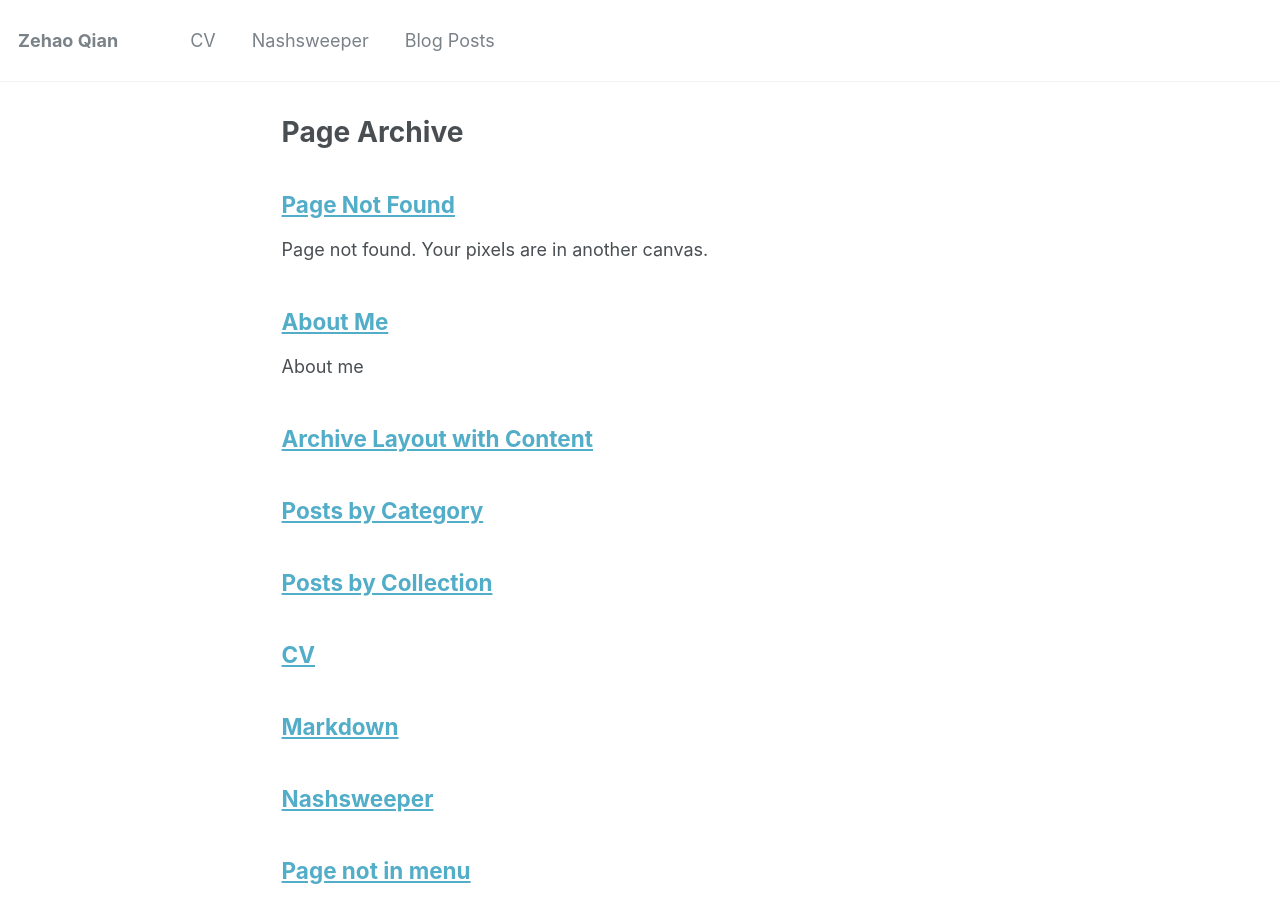
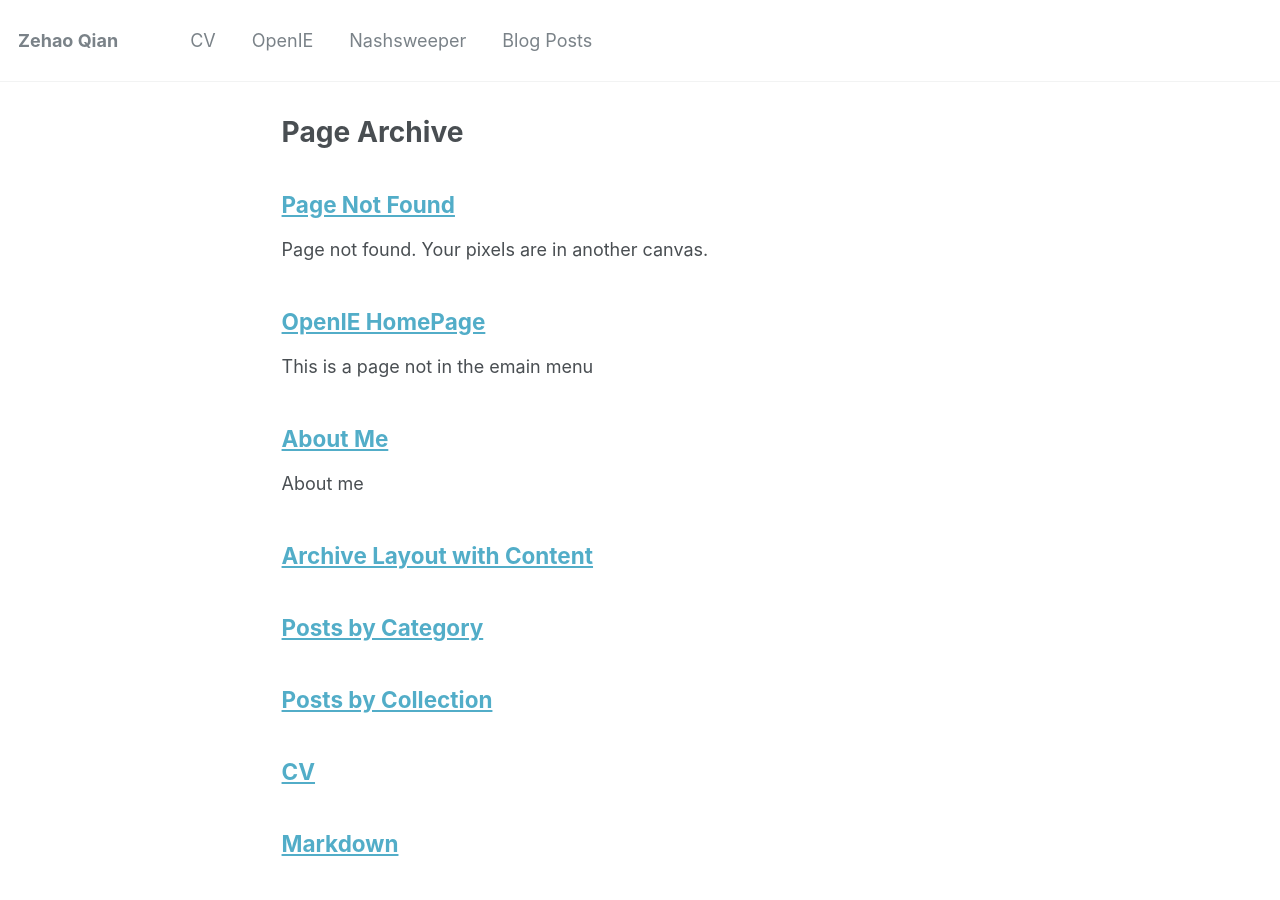
Before and after one commit to QianZeHao123/QianZeHao123.github.io, a Jekyll site: the page built from _pages/page-archive.html, in a window 1280 px wide and 900 px high. Built offline with Jekyll 4.4.1, drawn with Linux system fonts in a browser that asks for light colours.

Commit message:
add OpenIE page

```diff
--- a/_data/navigation.yml
+++ b/_data/navigation.yml
@@ -14,6 +14,9 @@
   # - title: "Projects"
   #   url: /projects/
 
+  - title: "OpenIE"
+    url: /OpenIE/
+
   - title: "Nashsweeper"
     url: /nashsweeper/
 
--- /dev/null
+++ b/_pages/OpenIE.md
@@ -0,0 +1,14 @@
+---
+permalink: /OpenIE/
+title: "OpenIE HomePage"
+excerpt: "This is a page not in the emain menu"
+author_profile: true
+---
+
+This is the HomePage of **Open Source Industrial Engineering Foundation**!
+
+# Our Team Members
+
+| Profile | Name & Major | Direction | Profile | Name & Major | Direction |
+| ---- | ---- | ---- | ---- | ---- | ---- |
+| ![](/images/OpenIE-Member-WenjieLuo.png) | Luo Wenjie, Logistic Management | ---- | ![](/images/OpenIE-Member-ZiyangZhang.png) | Zhang Ziyang, E-commerce | ---- |
```
